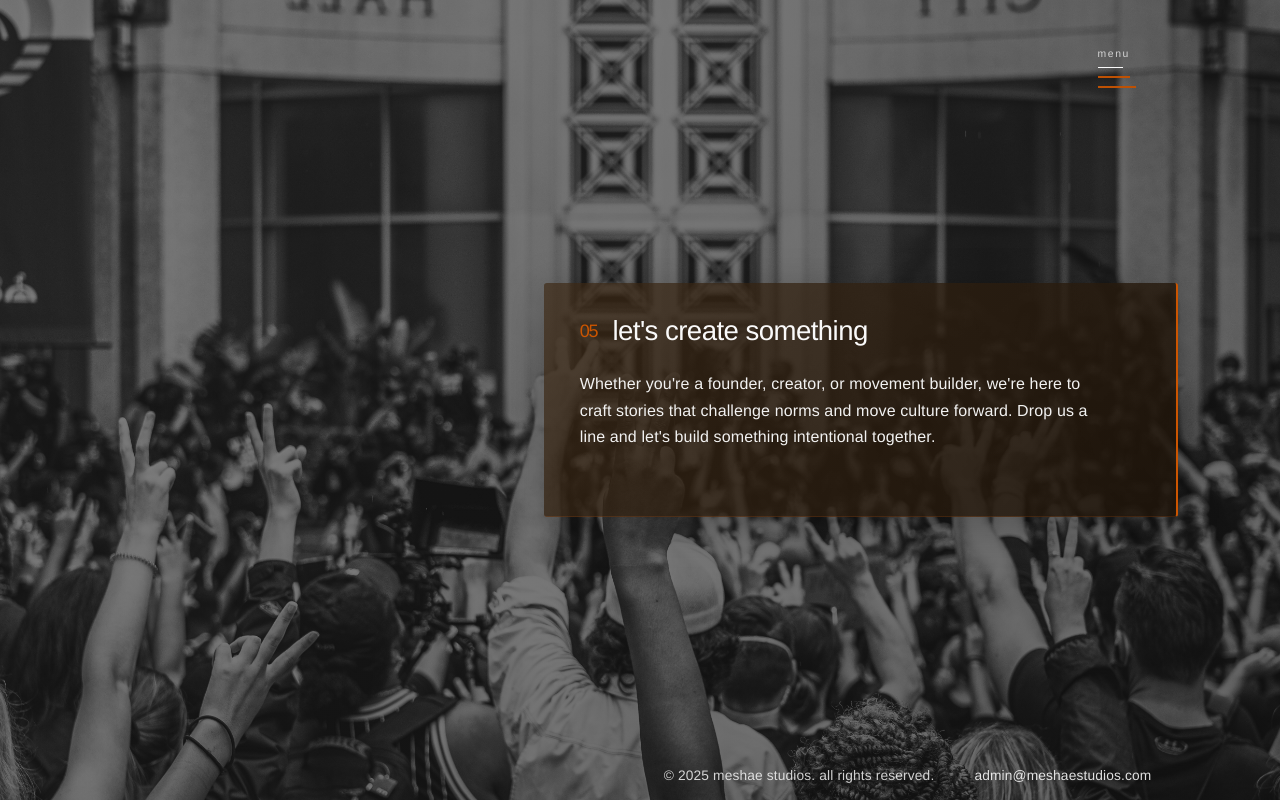
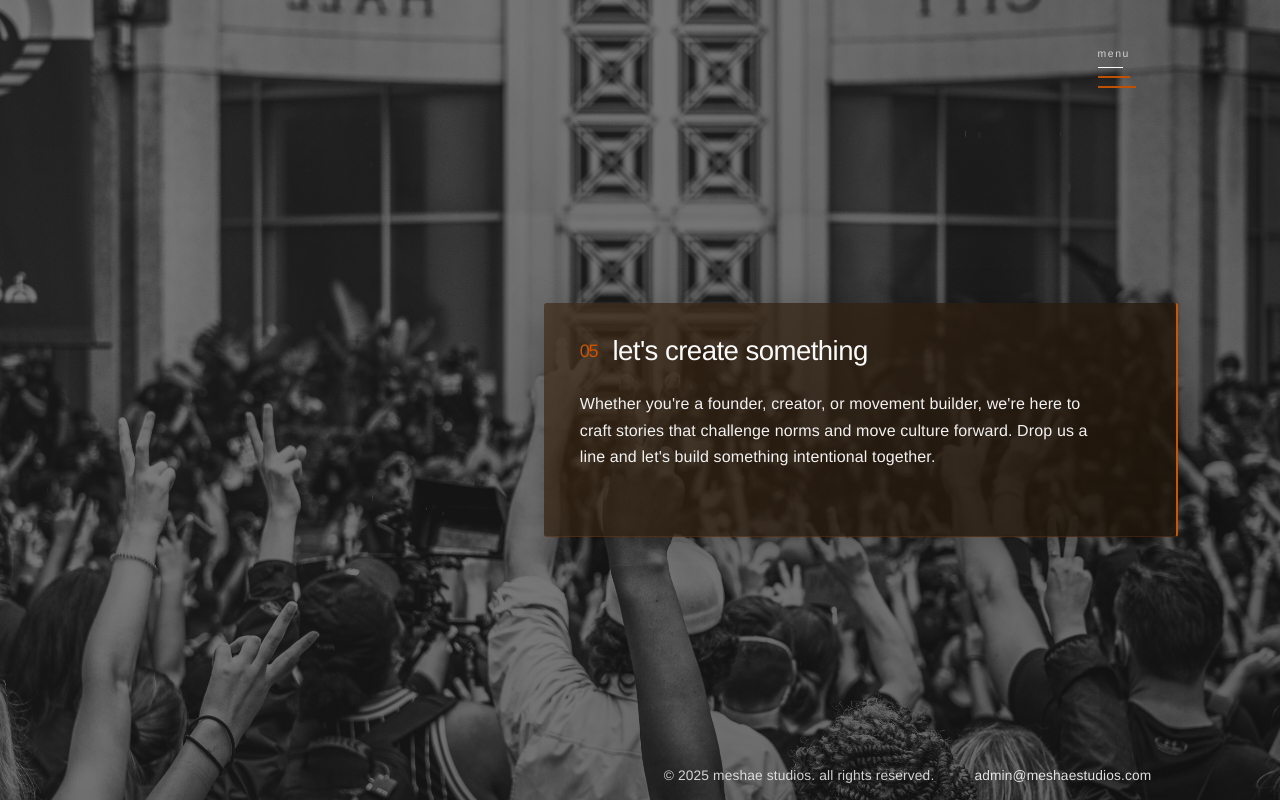
Before and after one commit to shaundawson/meshaestudios, a React (Create React App) app: page /contact in a window 1280 px wide. Built offline with nearby package versions, Linux system fonts and the light colour scheme.

Commit message:
Update Contact.module.css

```diff
--- a/src/styles/Contact.module.css
+++ b/src/styles/Contact.module.css
@@ -65,6 +65,7 @@
     flex-direction: column;
     gap: var(--space-lg);
     margin-right: 8vw;
+    margin-top: 5vh;
 }
 
 .headerSection {
```
